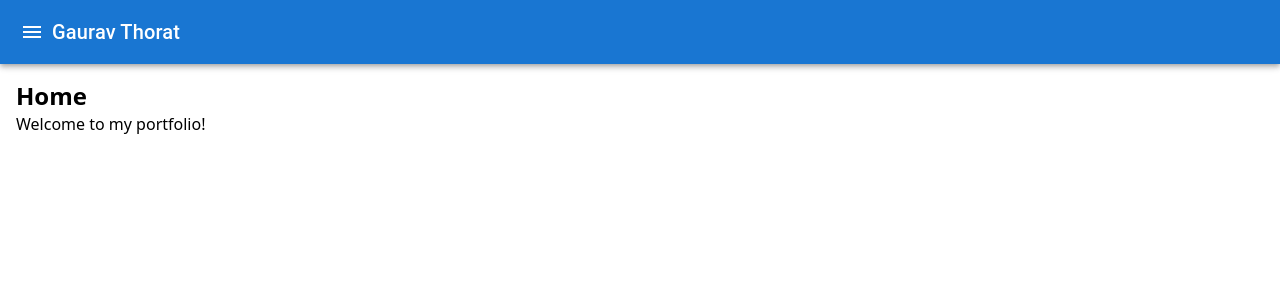
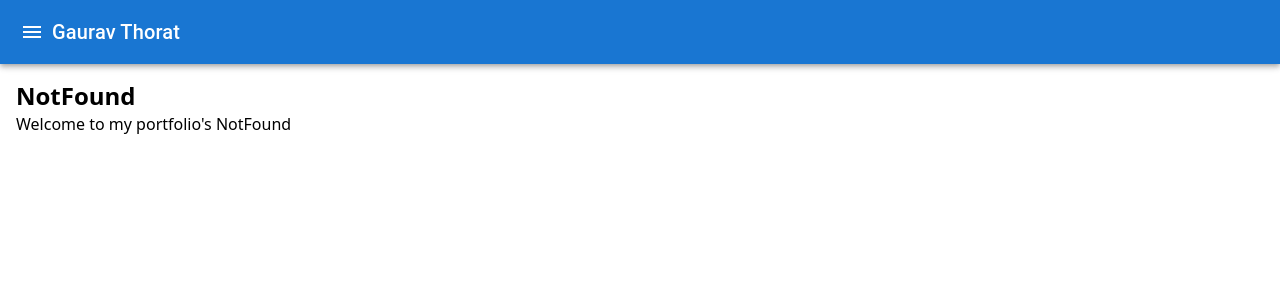
Before and after one commit to gauravthorath/Portfolio, a React (Vite) app: page / in a window 1280 px wide. Shown: the top 300 px of the page. Built offline with nearby package versions, Linux system fonts and the light colour scheme.

Commit message:
Updated router and vite config for calling different components with respective urls

```diff
--- a/package.json
+++ b/package.json
@@ -19,11 +19,14 @@
     "@mui/material": "^5.16.6",
     "@tanstack/react-query": "^5.51.21",
     "@tanstack/react-router": "^1.47.1",
+    "@vitejs/plugin-react": "^4.3.1",
     "react": "^18.3.1",
     "react-dom": "^18.3.1"
   },
   "devDependencies": {
     "@eslint/js": "^9.8.0",
+    "@tanstack/router-devtools": "^1.47.1",
+    "@tanstack/router-plugin": "^1.47.0",
     "@types/react": "^18.3.3",
     "@types/react-dom": "^18.3.0",
     "@vitejs/plugin-react-swc": "^3.5.0",
--- /dev/null
+++ b/src/pages/NotFound.tsx
@@ -0,0 +1,12 @@
+import React from "react";
+
+const NotFound: React.FC = () => {
+  return (
+    <div className="p-4">
+      <h1 className="text-2xl font-bold">NotFound</h1>
+      <p>Welcome to my portfolio's NotFound</p>
+    </div>
+  );
+};
+
+export default NotFound;
--- a/src/routes.tsx
+++ b/src/routes.tsx
@@ -5,47 +5,51 @@ import {
   createRoute,
   createRootRoute,
 } from "@tanstack/react-router";
+
 import Home from "./pages/Home";
 import About from "./pages/About";
 import Projects from "./pages/Projects";
 import Contact from "./pages/Contact";
+import NotFound from "./pages/NotFound";
 
 // Create the root route
-const rootRoute = createRootRoute();
+const rootRoute = createRootRoute({
+  notFoundComponent: NotFound,
+});
 
 // Create the individual routes
-const homeRoute = createRoute({
+const routes = [
+  createRoute({
+    getParentRoute: () => rootRoute,
+    path: "Portfolio/",
+    component: Home,
+  }),
+  createRoute({
+    getParentRoute: () => rootRoute,
+    path: "Portfolio/About",
+    component: About,
+  }),
+  createRoute({
+    getParentRoute: () => rootRoute,
+    path: "Portfolio/Projects",
+    component: Projects,
+  }),
+  createRoute({
+    getParentRoute: () => rootRoute,
+    path: "Portfolio/Contact",
+    component: Contact,
+  }),
+];
+
+// Create the router with the route tree - used to show not url found page
+const catchAllRoute = createRoute({
   getParentRoute: () => rootRoute,
-  path: "/",
-  component: Home,
+  path: "*", // Catch-all route
+  component: NotFound,
 });
 
-const aboutRoute = createRoute({
-  getParentRoute: () => rootRoute,
-  path: "/about", // Added leading slash
-  component: About,
-});
-
-const projectsRoute = createRoute({
-  getParentRoute: () => rootRoute,
-  path: "/projects",
-  component: Projects,
-});
-
-const contactRoute = createRoute({
-  getParentRoute: () => rootRoute,
-  path: "/contact",
-  component: Contact,
-});
-
-// Create the router with the route tree
 const router = createRouter({
-  routeTree: rootRoute.addChildren([
-    homeRoute,
-    aboutRoute,
-    projectsRoute,
-    contactRoute,
-  ]),
+  routeTree: rootRoute.addChildren([...routes, catchAllRoute]),
 });
 
 const Routes: React.FC = () => <RouterProvider router={router} />;
--- a/vite.config.ts
+++ b/vite.config.ts
@@ -1,8 +1,12 @@
 import { defineConfig } from "vite";
-import react from "@vitejs/plugin-react-swc";
+import viteReact from "@vitejs/plugin-react";
+import { TanStackRouterVite } from "@tanstack/router-plugin/vite";
 
-// https://vitejs.dev/config/
 export default defineConfig({
-  plugins: [react()],
-  base: "/Portfolio/",
+  plugins: [TanStackRouterVite(), viteReact()],
+  base: "/Portfolio/", // Base for local dev, overridden by `base` in production
+  server: {
+    open: true, // Automatically open browser
+    // historyApiFallback: true, // Serve index.html for any 404s
+  },
 });
```
Also changed, not shown: 1 other file (tests, documents, lock files or other folders).
